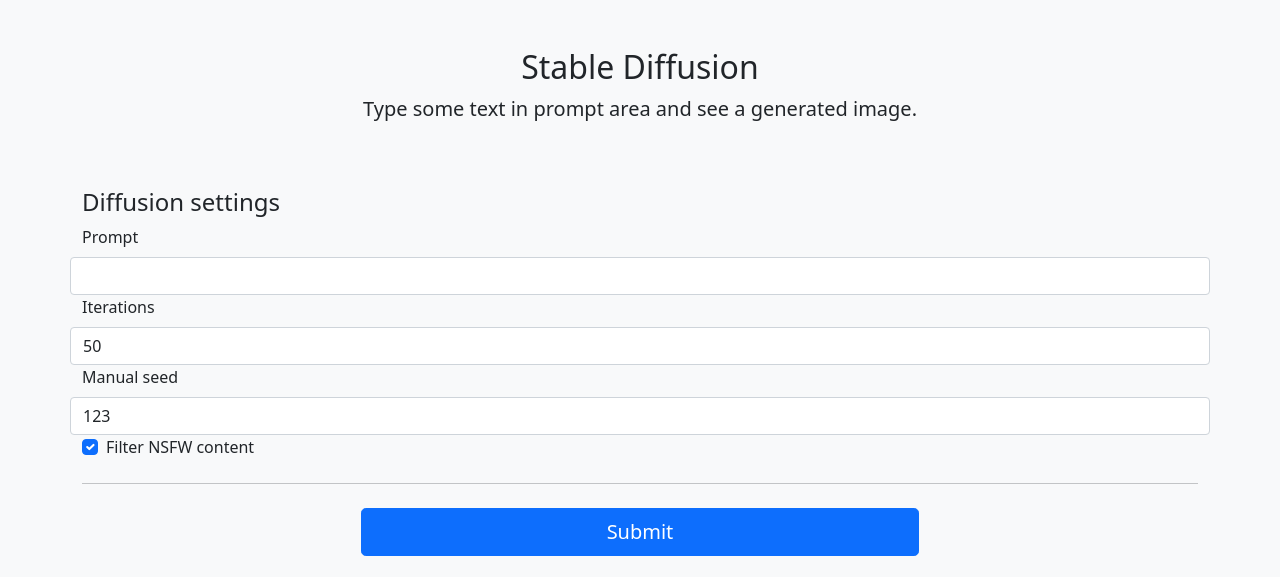
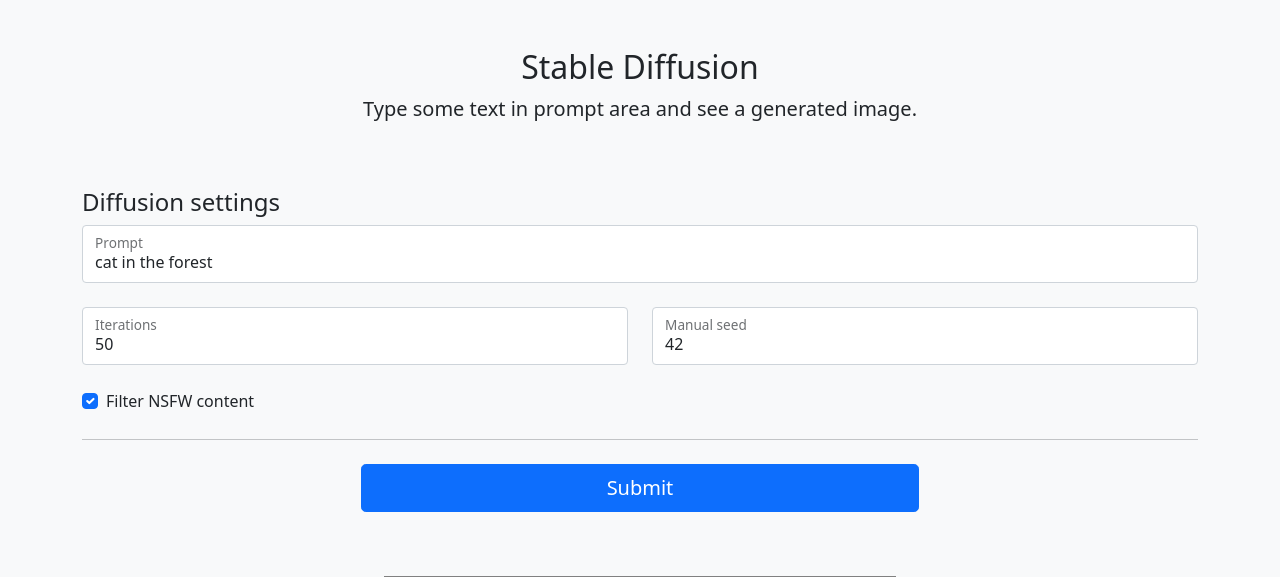
Before and after one commit to ditwoo/web-stable-diffusion, a FastAPI app: page / in a window 1280 px wide. Shown: the top 577 px of the page. Run offline with FastAPI, Linux system fonts and the light colour scheme; some libraries are stand-ins or nearby versions.

Commit message:
refactoring: styling & default values

```diff
--- a/web_stable_diffusion/main.py
+++ b/web_stable_diffusion/main.py
@@ -55,8 +55,8 @@ def generate_image(prompt: str, iterations: int = 50, seed: int = 123, nsfw: boo
 
 @app.get("/generate", response_class=StreamingResponse)
 async def generate(
-    prompt: str = "prompt",
-    seed: int = 123,
+    prompt: str = "cat in the forest",
+    seed: int = 42,
     iterations: int = 50,
     nsfw: bool = True,
 ):
--- a/web_stable_diffusion/templates/intro.html
+++ b/web_stable_diffusion/templates/intro.html
@@ -21,23 +21,43 @@
 
                 <form>
                     <div class="row g-6">
+                        <div class="col">
+                            <div class="form-floating">
+                                <input type="text" class="form-control" id="promptInput" aria-describedby="promptHelp"
+                                    value="cat in the forest">
                                 <label for="promptInput" class="form-label">Prompt</label>
-                        <input type="text" class="form-control" id="promptInput" aria-describedby="promptHelp">
+                            </div>
+                        </div>
                     </div>
 
+                    <br>
+
                     <div class="row g-6">
+                        <div class="col">
+                            <div class="form-floating">
+                                <input type="number" class="form-control" id="iterationsInput" value="50">
                                 <label for="iterationsInput" class="form-label">Iterations</label>
-                        <input type="number" class="form-control" id="iterationsInput" value="50">
+                            </div>
                         </div>
 
-                    <div class="row g-6">
+                        <div class="col">
+                            <div class="form-floating">
+                                <input type="number" class="form-control" id="seedInput" value="42">
                                 <label for="seedInput" class="form-label">Manual seed</label>
-                        <input type="number" class="form-control" id="seedInput" value="123">
+                            </div>
                         </div>
 
+                    </div>
+
+                    <br>
+
+                    <div class="row g-6">
+                        <div class="col">
                             <div class="mb-6 form-check">
                                 <input type="checkbox" class="form-check-input" id="enableNSFW" checked>
                                 <label class="form-check-label" for="enableNSFW">Filter NSFW content</label>
+                            </div>
+                        </div>
                     </div>
 
                     <hr class="my-4">
```
Also changed, not shown: 1 other file. Lines whose indentation alone changed are shown as unchanged.
